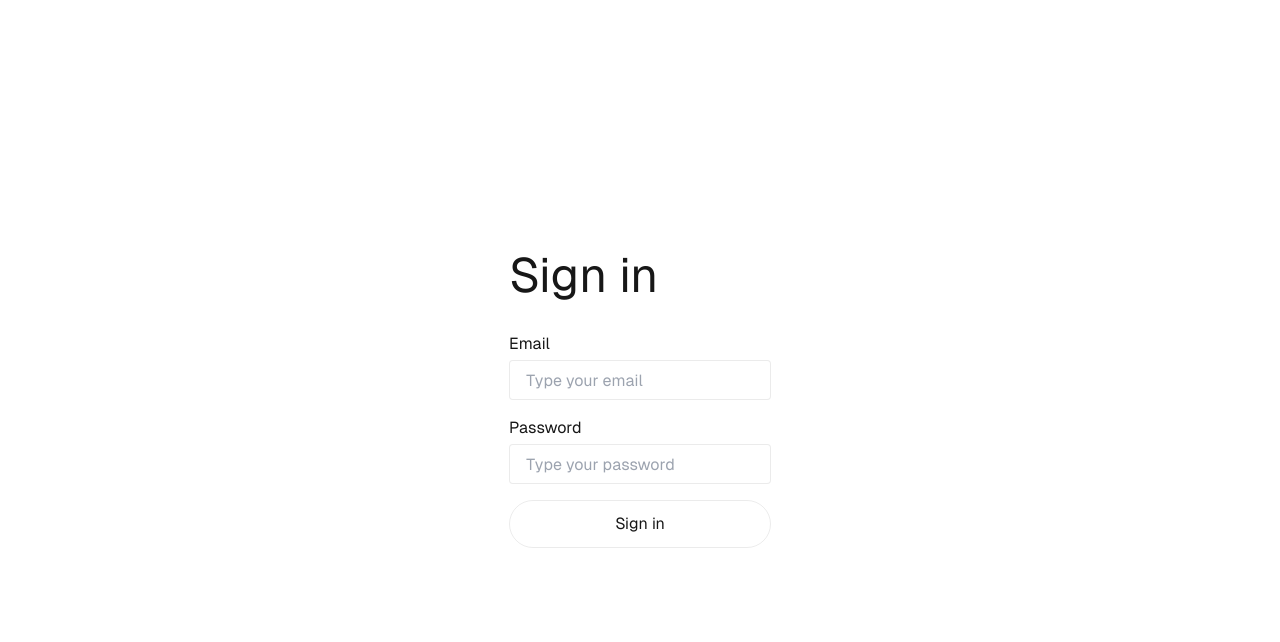
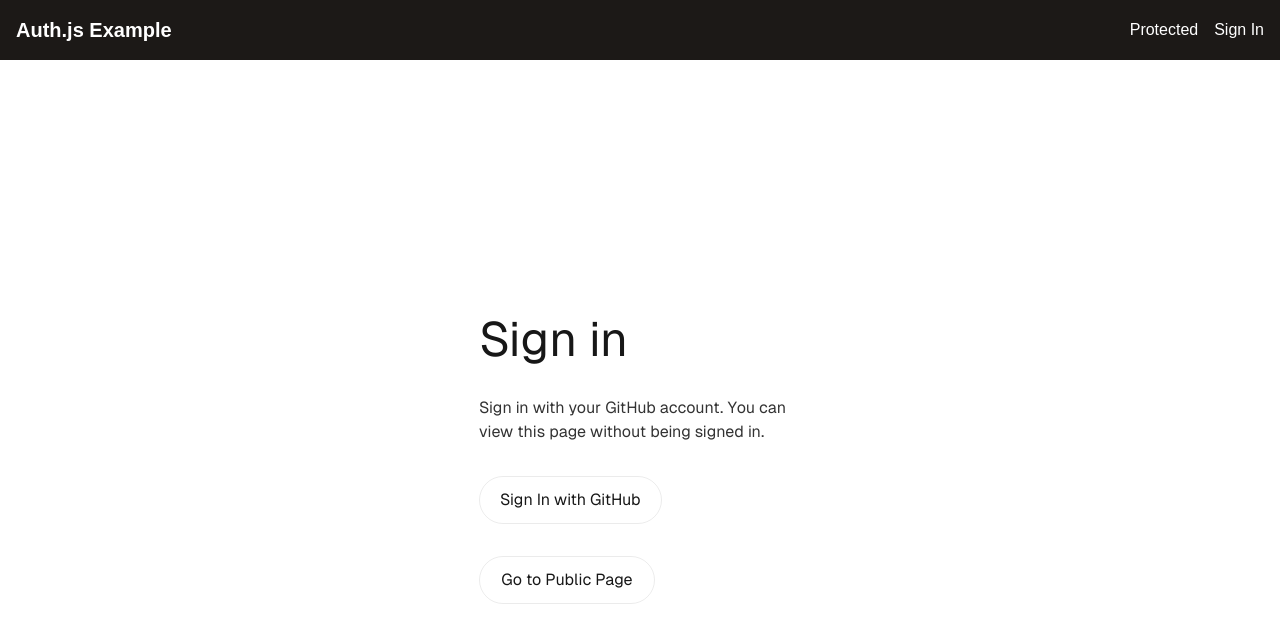
Before and after one commit to Mikkelrubydk/next-auth-js, a Next.js app: page /sign-in in a window 1280 px wide. Shown: the top 642 px of the page. Built offline with nearby package versions, Linux system fonts and the light colour scheme; no server answers.

Commit message:
Integrate GitHub authentication and update sign-in flow; add navigation and user display in protected page

```diff
--- a/app/api/auth/[...nextauth]/route.js
+++ b/app/api/auth/[...nextauth]/route.js
@@ -1,3 +1,4 @@
 import { handlers } from "@/app/auth";
 
 export const { GET, POST } = handlers;
+export const runtime = "edge"; // optional
--- a/app/auth.js
+++ b/app/auth.js
@@ -1,30 +1,6 @@
 import NextAuth from "next-auth";
-import Credentials from "next-auth/providers/credentials";
+import GitHub from "next-auth/providers/github";
 
 export const { handlers, signIn, signOut, auth } = NextAuth({
-  providers: [
-    Credentials({
-      credentials: {
-        email: { label: "Email", type: "email" },
-        password: { label: "Password", type: "password" }
-      },
-      async authorize(credentials) {
-        const testUser = {
-          id: 1,
-          name: "Test User",
-          email: "test@mail.dk",
-          password: "test01"
-        };
-        console.log("authorize", credentials);
-
-        const { email, password } = credentials;
-
-        if (email !== testUser.email || password !== testUser.password) {
-          return null;
-        }
-
-        return testUser; // Return the user on success
-      }
-    })
-  ]
+  providers: [GitHub]
 });
--- a/app/layout.js
+++ b/app/layout.js
@@ -1,5 +1,6 @@
 import localFont from "next/font/local";
 import "./globals.css";
+import Link from "next/link";
 
 const geistSans = localFont({
   src: "./fonts/GeistVF.woff",
@@ -22,6 +23,17 @@ export default function RootLayout({ children }) {
     <html lang="en">
       <body
         className={`${geistSans.variable} ${geistMono.variable} antialiased`}>
+        <nav className="flex items-center justify-between p-4 bg-stone-900 text-white">
+          <Link href="/" className="text-xl font-semibold">
+            Auth.js Example
+          </Link>
+          <div>
+            <Link href="/protected" className="mr-4">
+              Protected
+            </Link>
+            <Link href="/sign-in">Sign In</Link>
+          </div>
+        </nav>
         {children}
       </body>
     </html>
--- a/app/protected/page.jsx
+++ b/app/protected/page.jsx
@@ -1,11 +1,13 @@
 import { redirect } from "next/navigation";
 import { auth, signOut } from "../auth";
+import Image from "next/image";
 
 export default async function ProtectedPage() {
   const session = await auth();
+  const user = session?.user;
   console.log("session", session);
 
-  if (!session?.user.email) {
+  if (!session) {
     redirect("/sign-in");
   }
 
@@ -17,6 +19,24 @@ export default async function ProtectedPage() {
           This page is protected. You can only view this page if you are signed
           in.
         </p>
+        <p className="text-center sm:text-left text-[#333] dark:text-[#ccc] max-w-[30ch]">
+          You are signed in as
+        </p>
+
+        {/* user avatar with image and name and email to the right - shown in grid*/}
+        <div className="flex items-center space-x-4 p-4 bg-stone-900 shadow rounded-lg">
+          <Image
+            src={user?.image}
+            alt="User image"
+            width={100}
+            height={100}
+            className="rounded-full"
+          />
+          <div>
+            <h2 className="text-lg text font-semibold">{user?.name}</h2>
+            <p className="text-gray-400">{user?.email}</p>
+          </div>
+        </div>
 
         <button
           className="rounded-full border border-solid border-black/[.08] dark:border-white/[.145] transition-colors flex items-center justify-center hover:bg-[#f2f2f2] dark:hover:bg-[#1a1a1a] hover:border-transparent text-sm sm:text-base h-10 sm:h-12 px-4 sm:px-5 sm:min-w-44"
--- a/app/sign-in/page.jsx
+++ b/app/sign-in/page.jsx
@@ -1,15 +1,14 @@
+import Link from "next/link";
 import { auth, signIn } from "../auth";
 
 export default async function SignIn() {
   const session = await auth();
   console.log("session", session);
 
-  async function handleSignIn(formData) {
+  async function handleSignInWithGitHub(formData) {
     "use server";
 
-    signIn("credentials", {
-      email: formData.get("email"),
-      password: formData.get("password"),
+    await signIn("github", {
       redirectTo: "/protected"
     });
   }
@@ -18,35 +17,29 @@ export default async function SignIn() {
     <div className="grid grid-rows-[20px_1fr_20px] items-center justify-items-center min-h-screen p-8 pb-20 gap-16 sm:p-20 font-[family-name:var(--font-geist-sans)]">
       <main className="flex flex-col gap-8 row-start-2 items-center sm:items-start">
         <h1 className="text-5xl text-">Sign in</h1>
-        <form
-          action={handleSignIn}
-          className="flex flex-col gap-4 w-full max-w-[30ch]">
-          <label className="flex flex-col gap-1">
-            <span>Email</span>
-            <input
-              type="email"
-              name="email"
-              required
-              placeholder="Type your email"
-              className="rounded border border-solid border-black/[.08] dark:border-white/[.145] transition-colors h-10 px-4"
-            />
-          </label>
-          <label className="flex flex-col gap-1">
-            <span>Password</span>
-            <input
-              type="password"
-              name="password"
-              required
-              placeholder="Type your password"
-              className="rounded border border-solid border-black/[.08] dark:border-white/[.145] transition-colors h-10 px-4"
-            />
-          </label>
-          <button
-            type="submit"
-            className="rounded-full border border-solid border-black/[.08] dark:border-white/[.145] transition-colors flex items-center justify-center hover:bg-[#f2f2f2] dark:hover:bg-[#1a1a1a] hover:border-transparent text-sm sm:text-base h-10 sm:h-12 px-4 sm:px-5 sm:min-w-44">
-            Sign in
-          </button>
-        </form>
+        <p className="text-center sm:text-left text-[#333] dark:text-[#ccc] max-w-[30ch]">
+          Sign in with your GitHub account. You can view this page without being
+          signed in.
+        </p>
+
+        {!session ? (
+          <form action={handleSignInWithGitHub}>
+            <button className="rounded-full border border-solid border-black/[.08] dark:border-white/[.145] transition-colors flex items-center justify-center hover:bg-[#f2f2f2] dark:hover:bg-[#1a1a1a] hover:border-transparent text-sm sm:text-base h-10 sm:h-12 px-4 sm:px-5 sm:min-w-44">
+              Sign In with GitHub
+            </button>
+          </form>
+        ) : (
+          <Link
+            className="rounded-full border border-solid border-black/[.08] dark:border-white/[.145] transition-colors flex items-center justify-center hover:bg-[#f2f2f2] dark:hover:bg-[#1a1a1a] hover:border-transparent text-sm sm:text-base h-10 sm:h-12 px-4 sm:px-5 sm:min-w-44"
+            href="/protected">
+            You are signed in. Go to <pre> /protected</pre>
+          </Link>
+        )}
+        <Link
+          className="rounded-full border border-solid border-black/[.08] dark:border-white/[.145] transition-colors flex items-center justify-center hover:bg-[#f2f2f2] dark:hover:bg-[#1a1a1a] hover:border-transparent text-sm sm:text-base h-10 sm:h-12 px-4 sm:px-5 sm:min-w-44"
+          href="/">
+          Go to Public Page
+        </Link>
       </main>
     </div>
   );
--- /dev/null
+++ b/next.config.js
@@ -0,0 +1,10 @@
+module.exports = {
+  images: {
+    remotePatterns: [
+      {
+        protocol: "https",
+        hostname: "*"
+      }
+    ]
+  }
+};
```
